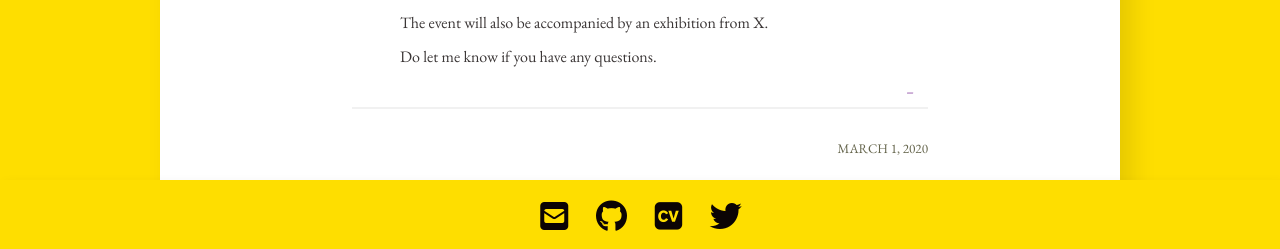
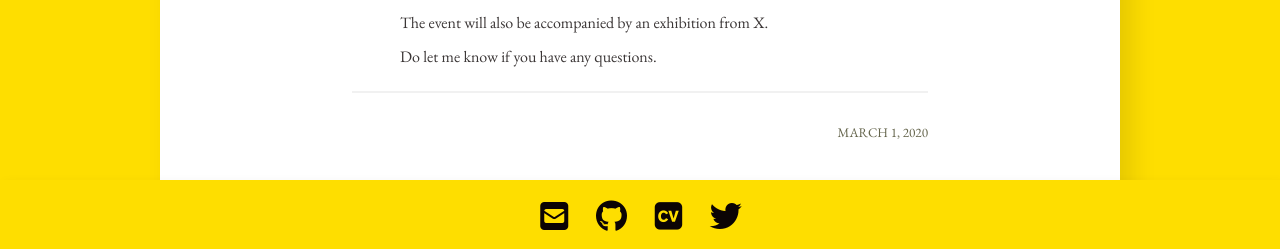
Before and after one commit to dajmcdon/tamara-site, a Jekyll site: the page built from _posts/2020-03-01-inviting-professors-to-speak.md, in a window 1280 px wide and 1400 px high, scrolled down 425 px. Shown: the part 1148-1397 px from the top of the window. Built offline with Jekyll 4.4.1, drawn with Linux system fonts in a browser that asks for light colours; nearby versions of some CDN libraries; some web fonts are replaced.

Commit message:
iterating 1

```diff
--- a/assets/css/main.scss
+++ b/assets/css/main.scss
@@ -95,7 +95,7 @@ blockquote:before {
   color: $contrast-color;
   text-align: center;
 }
-blockquote:after {
+blockquote[cite]:after {
   content: "\2013 \2003" attr(cite);
   display: block;
   text-align: right;
```
